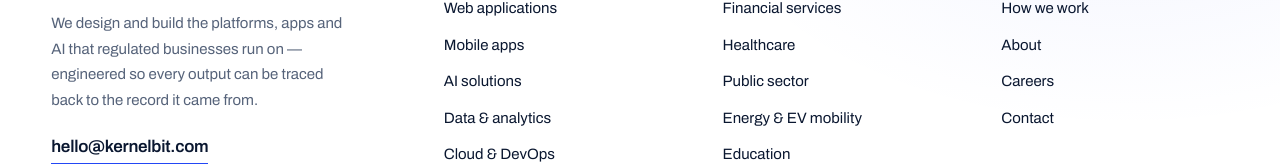
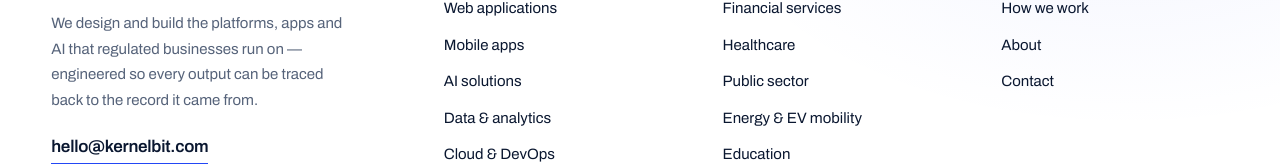
Before and after one commit to mahasinkhan/kernel-bit, a Next.js app: page /capabilities in a window 1280 px wide. Shown: the part 2090-2256 px from the top of the page. Built offline with nearby package versions, Linux system fonts and the light colour scheme; a web font is replaced by a local one.

Commit message:
Fully remove Careers link and empty legal links wrapper

```diff
--- a/src/components/home/SiteFooter.tsx
+++ b/src/components/home/SiteFooter.tsx
@@ -29,7 +29,6 @@ const COLS = [
     links: [
       { label: "How we work", href: "/#how-we-work" },
       { label: "About", href: "/about" },
-      { label: "Careers", href: "/careers" },
       { label: "Contact", href: "/contact" },
     ],
   },
@@ -86,8 +85,6 @@ export default function SiteFooter() {
             &copy; 2026 KernelBit &middot; Kolkata, West Bengal, India
           </span>
 
-          <span className={s.ftrLegal}>
-          </span>
         </div>
       </div>
     </footer>
```
